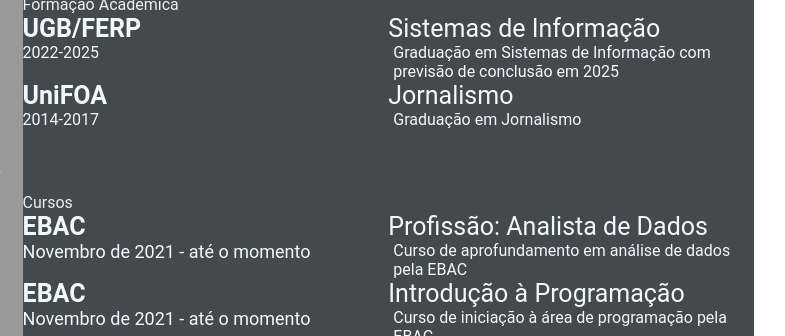
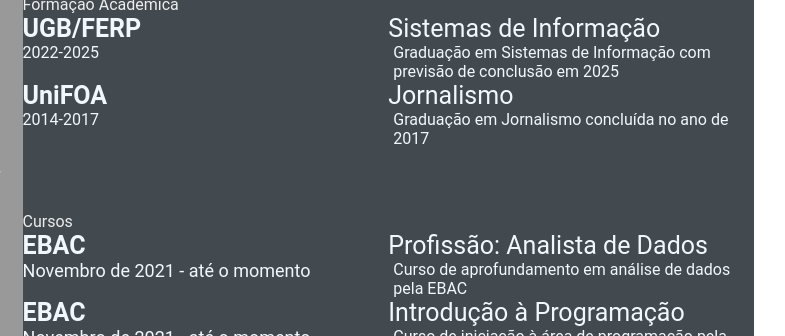
Before and after one commit to Mat9408/devweekgit.github.io, a plain HTML site: page index.html in a window 1280 px wide. Shown: the part 464-800 px from the top of the page, 398-1183 px from the left. Drawn offline with Linux system fonts and the light colour scheme.

Commit message:
dia 06 (#5)

```diff
--- a/index.html
+++ b/index.html
@@ -96,7 +96,7 @@
                     <div class="education-right">
                         <p class="education-subject">Jornalismo</p>
                         <p class="education-desc">
-                            Graduação em Jornalismo
+                            Graduação em Jornalismo concluída no ano de 2017
                         </p>
                     </div>
                 </div>
```
